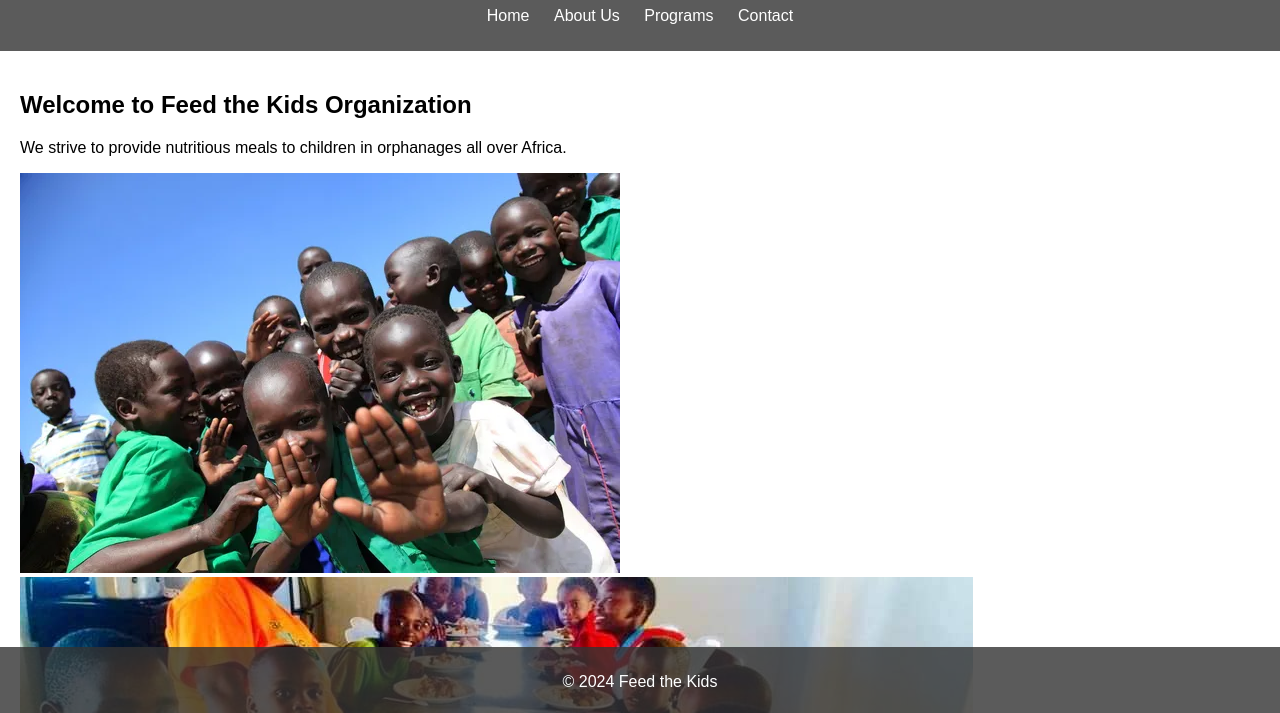
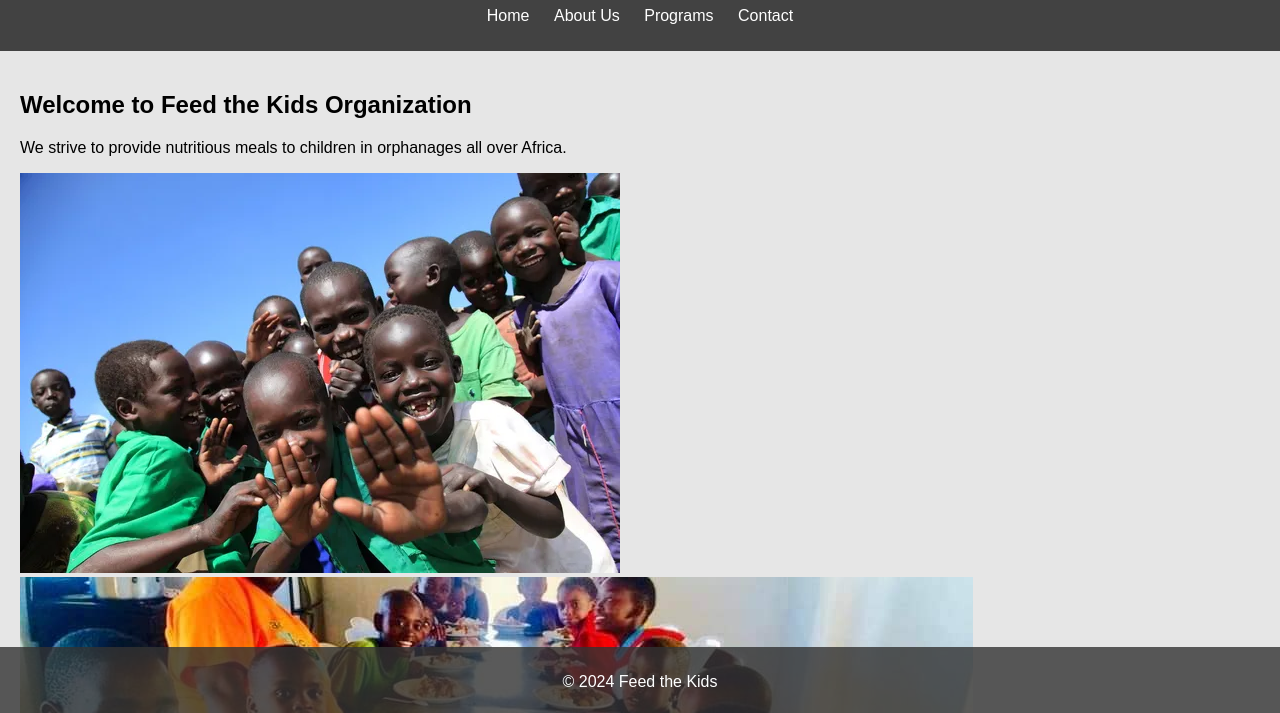
Before and after one commit to Makori81/FTK, a plain HTML site: page index.html in a window 1280 px wide. Shown: the part 83-796 px from the top of the page. Drawn offline with Linux system fonts and the light colour scheme; files that its build step writes are made by us from their sources; files whose address does not match are found by name.

Commit message:
Update style.css

```diff
--- a/style.css
+++ b/style.css
@@ -2,7 +2,7 @@ body {
     font-family: Arial, sans-serif;
     margin: 0;
     padding: 0;
-    background-image: url('images/kids_smiling.jpg'); /* Ensure this image is in the 'images' folder */
+    background-color: grey;
     background-size: cover;
 }
 
```
